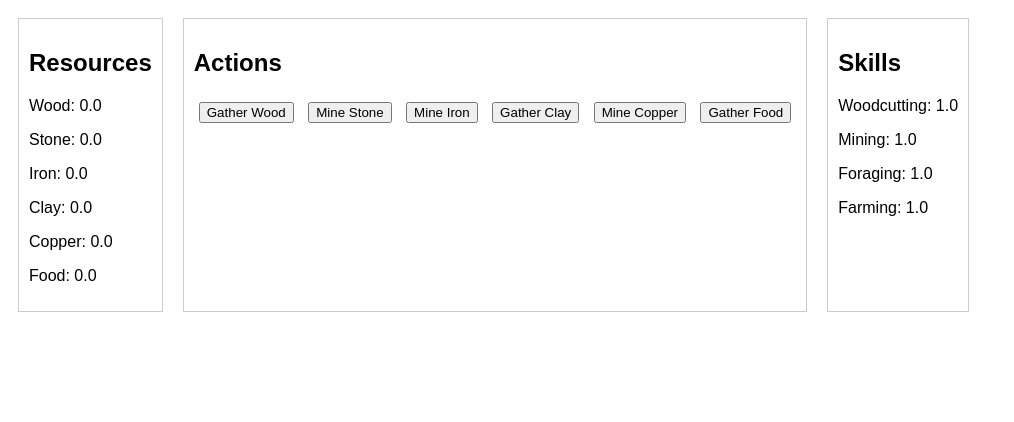
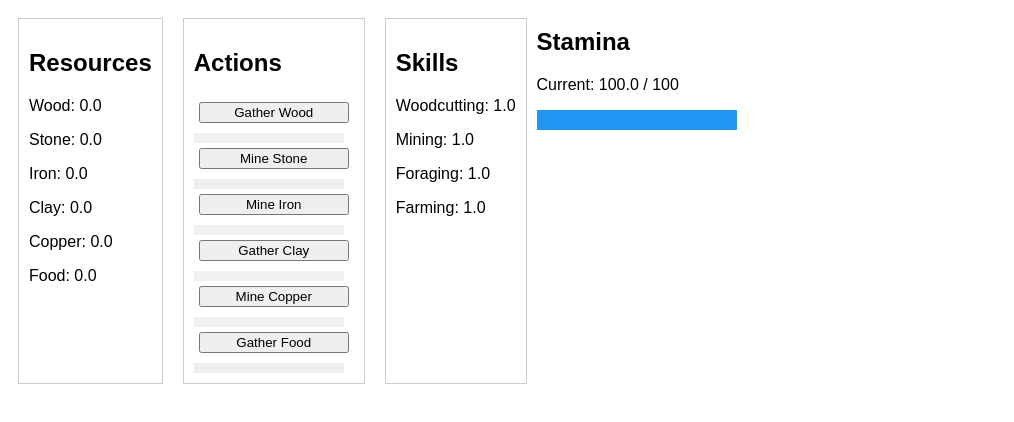
Before and after one commit to terra-nullius/hushmoney, a plain HTML site: page index.html in a window 1280 px wide. Shown: the whole page, without its empty margins (0-1014 px from the left). Drawn offline with Linux system fonts and the light colour scheme.

Commit message:
Update index.html

```diff
--- a/index.html
+++ b/index.html
@@ -8,7 +8,30 @@
         body { font-family: Arial, sans-serif; }
         .game-container { display: flex; flex-wrap: wrap; }
         .resources, .actions, .skills { margin: 10px; padding: 10px; border: 1px solid #ccc; }
-        button { margin: 5px; }
+        button { margin: 5px; width: 150px; } /* Fixed width for buttons */
+        .progress-bar {
+            width: 150px;
+            height: 10px;
+            background-color: #f0f0f0;
+            margin-top: 5px;
+        }
+        .progress {
+            width: 0%;
+            height: 100%;
+            background-color: #4CAF50;
+            display: none;
+        }
+        .stamina-bar {
+            width: 200px;
+            height: 20px;
+            background-color: #f0f0f0;
+            margin-top: 10px;
+        }
+        .stamina-progress {
+            width: 100%;
+            height: 100%;
+            background-color: #2196F3;
+        }
     </style>
 </head>
 <body>
@@ -25,11 +48,17 @@
         <div class="actions">
             <h2>Actions</h2>
             <button id="gatherWood">Gather Wood</button>
+            <div class="progress-bar"><div id="woodProgress" class="progress"></div></div>
             <button id="mineStone">Mine Stone</button>
+            <div class="progress-bar"><div id="stoneProgress" class="progress"></div></div>
             <button id="mineIron">Mine Iron</button>
+            <div class="progress-bar"><div id="ironProgress" class="progress"></div></div>
             <button id="gatherClay">Gather Clay</button>
+            <div class="progress-bar"><div id="clayProgress" class="progress"></div></div>
             <button id="mineCopper">Mine Copper</button>
+            <div class="progress-bar"><div id="copperProgress" class="progress"></div></div>
             <button id="gatherFood">Gather Food</button>
+            <div class="progress-bar"><div id="foodProgress" class="progress"></div></div>
         </div>
         <div class="skills">
             <h2>Skills</h2>
@@ -38,6 +67,13 @@
             <p>Foraging: <span id="foraging">1</span></p>
             <p>Farming: <span id="farming">1</span></p>
         </div>
+        <div class="stamina">
+            <h2>Stamina</h2>
+            <p>Current: <span id="stamina">100 / 100</span></p>
+            <div class="stamina-bar">
+                <div id="staminaBar" class="stamina-progress"></div>
+            </div>
+        </div>
     </div>
     <script src="game.js"></script>
 </body>
```
